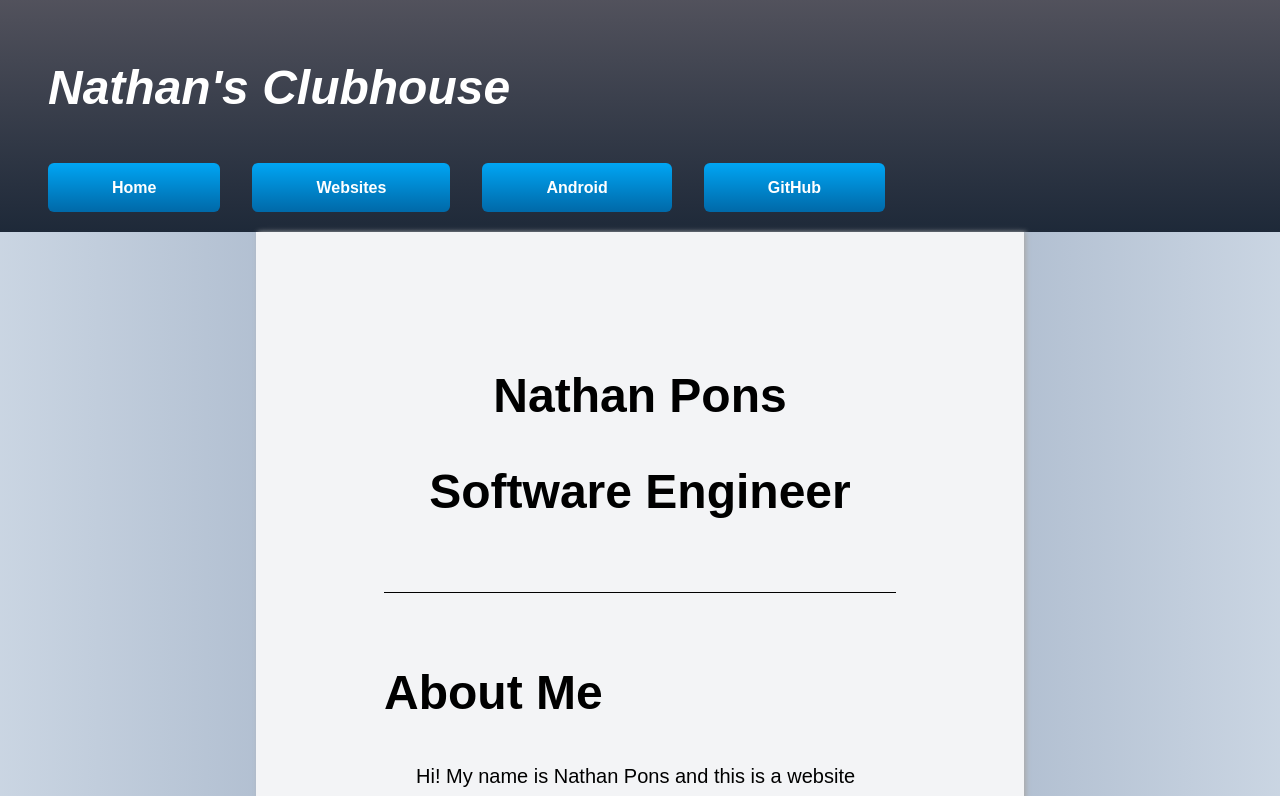
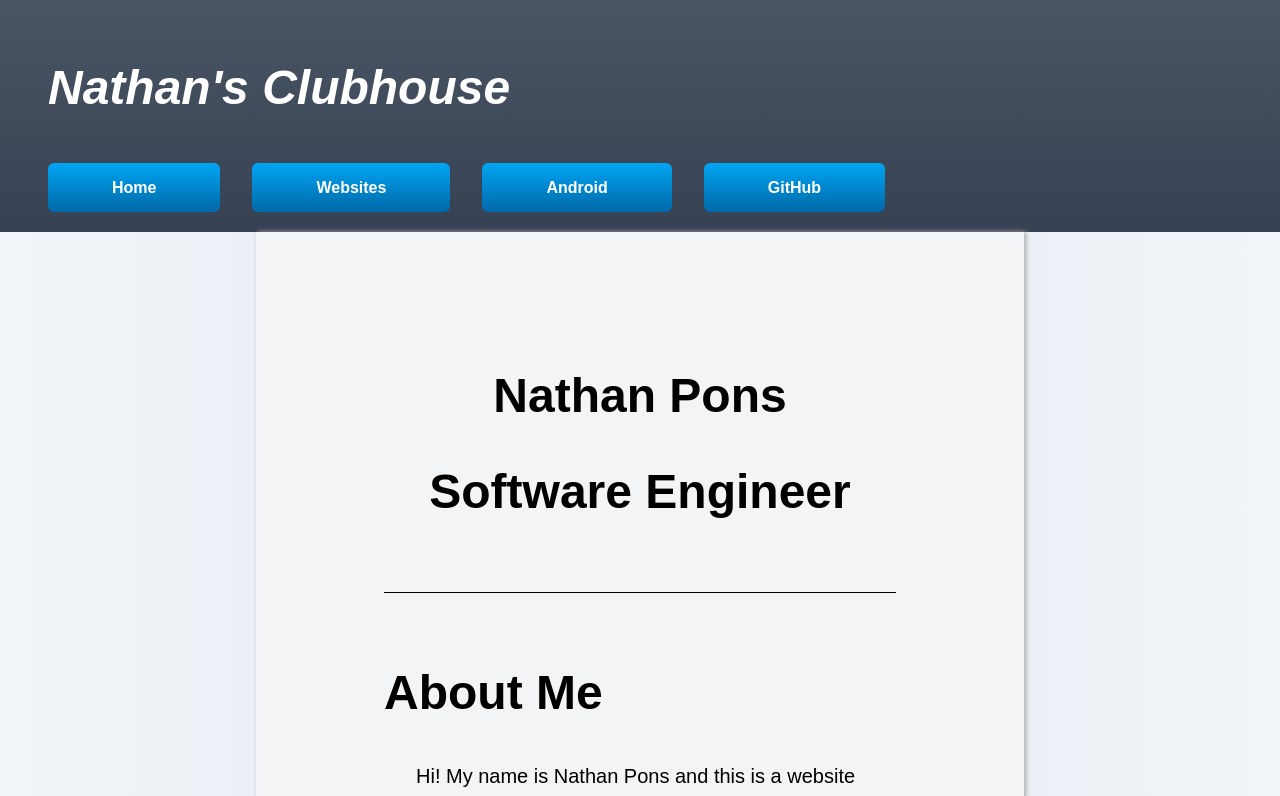
Before and after one commit to PapsBurr/resume-website, a Next.js app: page / in a window 1280 px wide. Shown: the top 796 px of the page. Built offline with nearby package versions, Linux system fonts and the light colour scheme.

Commit message:
updates page colors

```diff
--- a/src/app/android/page.js
+++ b/src/app/android/page.js
@@ -5,7 +5,7 @@
 export default function Page() {
   return (
     <>
-      <div className="container-comp bg-gradient-to-r from-slate-300 via-slate-400 to-slate-300 min-h-screen">
+      <div className="container-comp bg-gradient-to-r from-slate-100 via-slate-200 to-slate-100 min-h-screen">
         <div></div>
         <main className="flex-auto flex-col justify-between p-32 bg-gray-100 text-black">
           <div>
--- a/src/app/layout.js
+++ b/src/app/layout.js
@@ -19,7 +19,7 @@
 
 function Header() {
   return (
-    <header className="p-8 bg-linear-to-b from-zinc-600 to-gray-800">
+    <header className="p-8 bg-linear-to-b from-gray-600 to-gray-700">
       <div>
         <h1 className="my-8 mb-16 font-bold text-6xl text-white mx-4 italic">
           Nathan's Clubhouse
--- a/src/app/page.js
+++ b/src/app/page.js
@@ -5,7 +5,7 @@
 export default function Home() {
   return (
     <>
-      <div className="container-comp bg-gradient-to-r from-slate-300 via-slate-400 to-slate-300 min-h-screen">
+      <div className="container-comp bg-gradient-to-r from-slate-100 via-slate-200 to-slate-100 min-h-screen">
         <div></div>
         <main className="flex-auto flex-col justify-between p-32 bg-gray-100 text-black">
           <div>
--- a/src/app/websites/page.js
+++ b/src/app/websites/page.js
@@ -5,7 +5,7 @@
 export default function Page() {
   return (
     <>
-      <div className="container-comp bg-gradient-to-r from-slate-300 via-slate-400 to-slate-300 min-h-screen">
+      <div className="container-comp bg-gradient-to-r from-slate-100 via-slate-200 to-slate-100 min-h-screen">
         <div></div>
         <main className="flex-auto flex-col justify-between p-32 bg-gray-100 text-black">
           <div>
```
